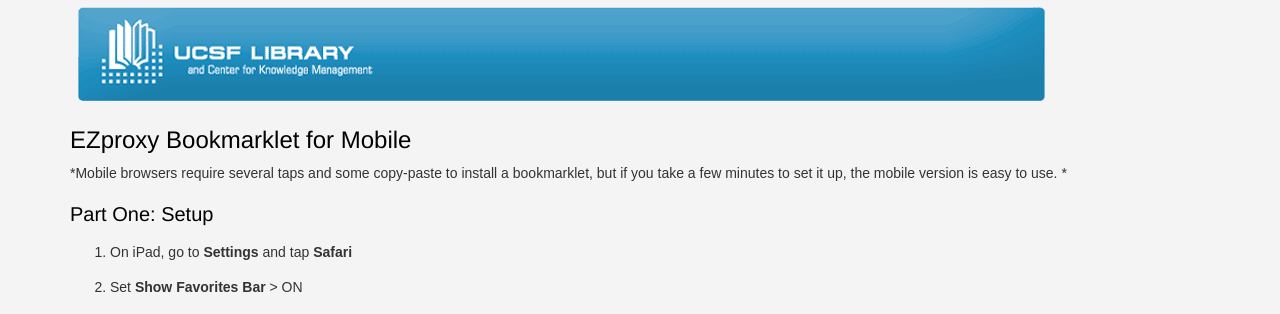
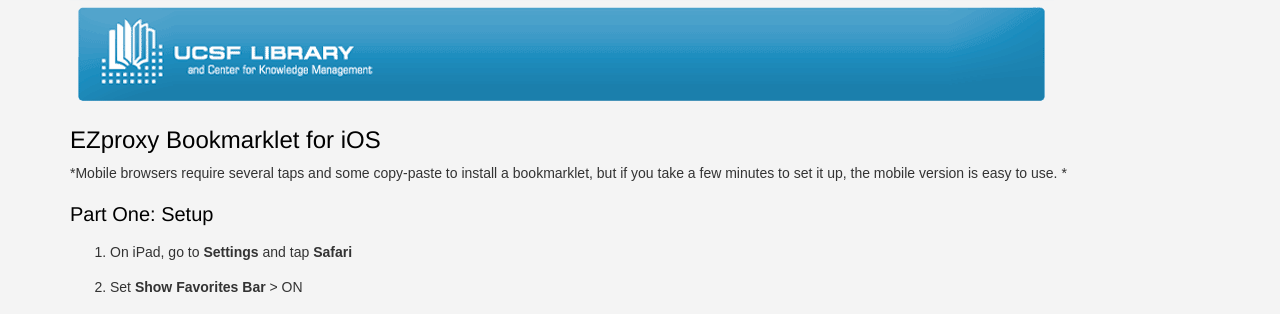
Before and after one commit to ucsf-ckm/bookmarklet, a Jekyll site: the page built from index.md, in a window 1280 px wide. Shown: the top 314 px of the page. Built offline with Jekyll 4.4.1, drawn with Linux system fonts in a browser that asks for light colours; part of the change alters nothing that is shown.

Commit message:
Changed "mobile" to iOS and added CrazyEgg code to layout

```diff
--- a/_layouts/default.html
+++ b/_layouts/default.html
@@ -12,5 +12,12 @@
   <div class="container">
     {{ content }}
   </div>
+  <!--Place this tag in your page right before the closing </body> tag or into the footer of your site. If you place the code into the footer you will only need to add the code once.-->
+<script type="text/javascript">
+setTimeout(function(){var a=document.createElement("script");
+var b=document.getElementsByTagName("script")[0];
+a.src=document.location.protocol+"//dnn506yrbagrg.cloudfront.net/pages/scripts/0014/1423.js?"+Math.floor(new Date().getTime()/3600000);
+a.async=true;a.type="text/javascript";b.parentNode.insertBefore(a,b)}, 1);
+</script>
 </body>
 </html>
--- a/index.md
+++ b/index.md
@@ -4,7 +4,7 @@ title: Reload via EZproxy
 ---
  [![UCSF Library](img/ucsf_header_basic.png)](http://www.library.ucsf.edu/)
 
-# EZproxy Bookmarklet for Mobile
+# EZproxy Bookmarklet for iOS
 *Mobile browsers require several taps and some copy-paste to install a bookmarklet, but if you take a few minutes to set it up, the mobile version is easy to use. *
 
 ## Part One: Setup
```
